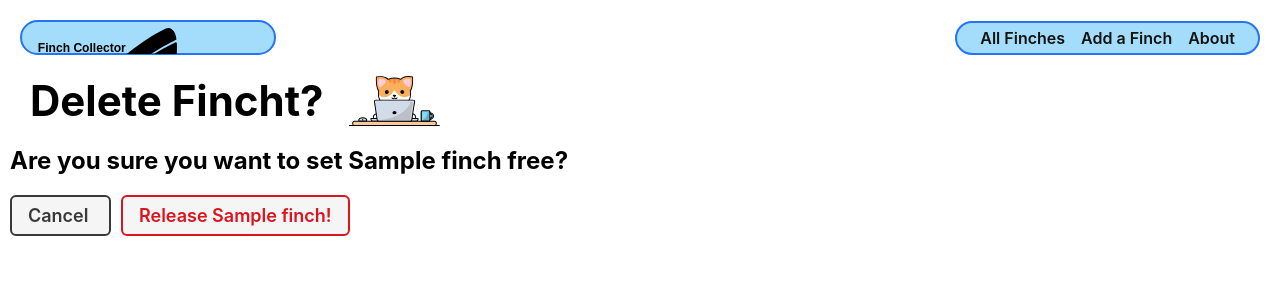
After one commit to shawnkang0818/Finch-Collector, a Django app: page /finches/1/delete/ in a window 1280 px wide. The commit adds this page. Shown: the top 300 px of the page. Run offline with Django 4.2, Linux system fonts and the light colour scheme; tables that the repository leaves empty hold one stand-in row (values such as "Sample post").

Commit message:
implement update and delete for finch

```diff
--- a/main_app/templates/finches/detail.html
+++ b/main_app/templates/finches/detail.html
@@ -15,7 +15,7 @@
   <div class="cat-img">
     <img
       src="{% static 'images/bird.svg' %}"
-      alt="A skater boy cat"
+      alt="A bird"
     >
   </div>
   <div class="cat-details">
@@ -26,6 +26,10 @@
       <h2>A {{ finch.breed }} kitten.</h2>
     {% endif %}
     <p>{{ finch.description }}</p>
+    <div class="cat-actions">
+      <a href="{% url 'finch-update' finch.id %}" class="btn warn">Edit</a>
+      <a href="{% url 'finch-delete' finch.id %}" class="btn danger">Delete</a>
+    </div>
   </div>
 </section>
 
--- /dev/null
+++ b/main_app/templates/main_app/finch_confirm_delete.html
@@ -0,0 +1,23 @@
+{% extends 'base.html' %}
+{% load static %}
+
+{% block content %}
+
+<div class="page-header">
+  <h1>Delete Fincht?</h1>
+  <img src="{% static 'images/nerd-cat.svg' %}" alt="A cat using a computer"/>
+</div>
+<h2>Are you sure you want to set {{finch.name}} free?</h2>
+
+<form action="" method="post" class="form">
+  {% csrf_token %}
+  <a
+    href="{% url 'finch-detail' finch.id %}"
+    class="btn secondary"
+  >
+    Cancel
+  </a>
+  <button type="submit" class="btn danger">Release {{finch.name}}!</button>
+</form>
+
+{% endblock %}
--- a/main_app/templates/main_app/finch_form.html
+++ b/main_app/templates/main_app/finch_form.html
@@ -8,7 +8,11 @@
 {% block content %}
 
 <div class="page-header">
+  {% if finch %}
+  <h1>Edit {{ finch.name }}</h1>
+{% else %}
   <h1>Add a Finch</h1>
+{% endif %}
   <img src="{% static 'images/purple-finch.svg' %}" alt="A bird standing on a branch"/>
 </div>
 {% comment %}
--- a/main_app/urls.py
+++ b/main_app/urls.py
@@ -7,4 +7,6 @@ urlpatterns = [
   path('finches/', views.finch_index, name='finch-index'),
   path('finches/<int:finch_id>/', views.finch_detail, name='finch-detail'),
   path('finches/create/', views.FinchCreate.as_view(), name='finch-create'),
+  path('finches/<int:pk>/update/', views.FinchUpdate.as_view(), name='finch-update'),
+  path('finches/<int:pk>/delete/', views.FinchDelete.as_view(), name='finch-delete'),
 ]
--- a/main_app/views.py
+++ b/main_app/views.py
@@ -1,5 +1,5 @@
 from django.shortcuts import render
-from django.views.generic.edit import CreateView
+from django.views.generic.edit import CreateView, UpdateView, DeleteView
 from .models import Finch
 
 # Create views
@@ -21,3 +21,11 @@ class FinchCreate(CreateView):
   model = Finch
   fields = '__all__'
   success_url = '/finches/'
+
+class FinchUpdate(UpdateView):
+  model = Finch
+  fields = ['breed', 'description', 'age']
+
+class FinchDelete(DeleteView):
+  model = Finch
+  success_url = '/finches/'
```
